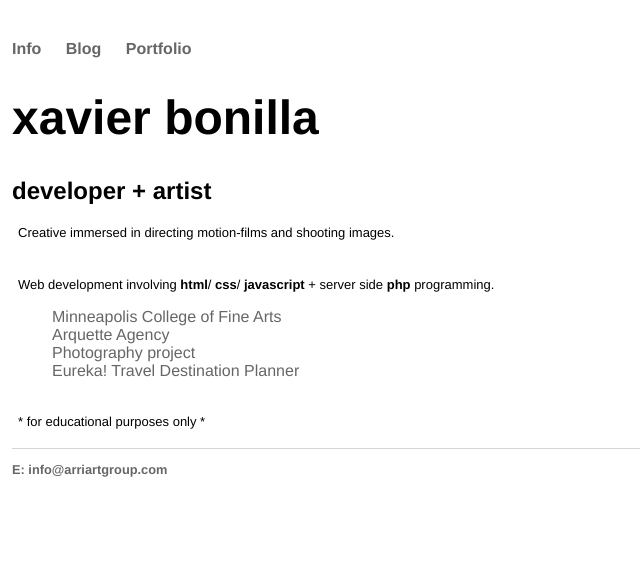
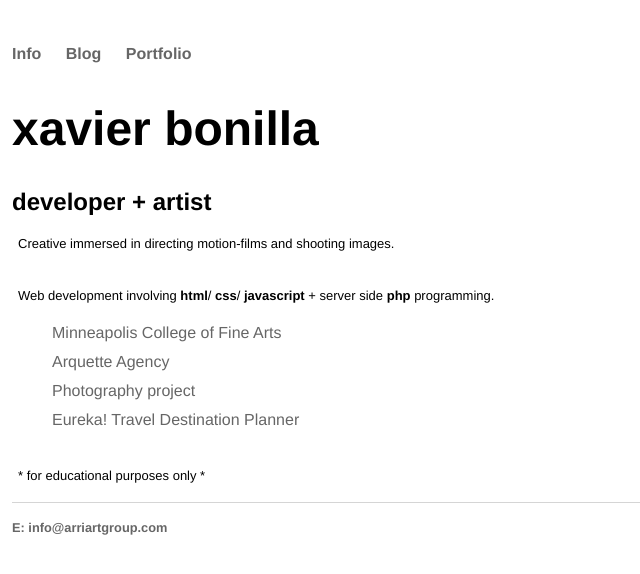
Before and after one commit to xavierbonilla/xavierbonilla.github.io, a Jekyll site: the page built from index.html, in a window 1280 px wide. Shown: the top 574 px of the page, without its empty margins (0-640 px from the left). Built offline with Jekyll 4.4.1, drawn with Linux system fonts in a browser that asks for light colours.

Commit message:
Update main.css

```diff
--- a/css/main.css
+++ b/css/main.css
@@ -37,6 +37,7 @@ footer {
 }
 li {
     list-style: none;
+    line-height: 1.8;
 }
 
 ul.posts {
```
